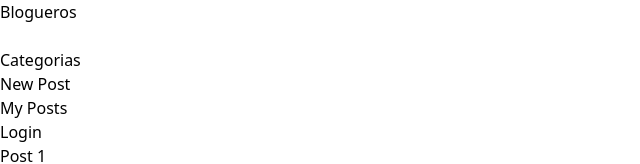
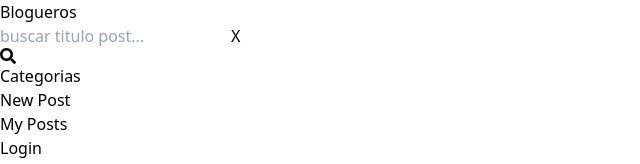
Before and after one commit to GDavidDias/Blog, a React (Vite) app in the folder client/: page /#/home in a window 1280 px wide. Shown: the top 164 px of the page, without its empty margins (0-640 px from the left). Built offline with nearby package versions, Linux system fonts and the light colour scheme.

Commit message:
funcionalidad menu categoria y ux buscar titulo

```diff
--- a/client/src/views/NavBar/NavBar.jsx
+++ b/client/src/views/NavBar/NavBar.jsx
@@ -1,4 +1,5 @@
 import style from './NavBar.module.css';
+import {FaSearch} from 'react-icons/fa';
 import { useDispatch, useSelector } from "react-redux";
 import { setPage } from "../../redux/pageSlice";
 
@@ -12,7 +13,12 @@ const NavBar = () => {
 
     const[open, setOpen] = useState(false);
     const postSG = useSelector((state)=>state.posts.posts);
+    const[input,setInput]=useState('');
 
+    const handleInput = (event) => {
+        const {value} = event.target;
+        setInput(value);
+    };
 
 
     const handleBlogueros = () =>{
@@ -46,6 +52,10 @@ const NavBar = () => {
     },[open])
 
     useEffect(()=>{
+        console.log('que tiene input: ', input)
+    },[input])
+
+    useEffect(()=>{
         setOpen(false);
     },[]);
 
@@ -69,19 +79,33 @@ const NavBar = () => {
                     onClick={()=>handleBlogueros()}
                 >Blogueros</h1>
             </div>
-            <div>
-                <input></input>
+            <div className='flex flex-row items-center'>
+                <input
+                    className='w-64 h-8 p-2 border-2'
+                    placeholder='buscar titulo post...'
+                    onChange={handleInput}
+                    value={input}
+                />
+                <button
+                    className='text-lg border-2 bg-white'
+                    onClick={()=>setInput('')}
+                >X</button>
+                <FaSearch
+                    className='text-lg ml-2 cursor-pointer'
+
+                />
             </div>
             <div>
                 <h1
                     className="cursor-pointer"
-                    //onClick={()=>{setOpen(!open)}}
+                    onClick={()=>{setOpen(!open)}}
                     onMouseEnter={()=>{setOpen(!open)}}
                 >Categorias</h1>
             </div>
-            <div ref={menuRef}>
+
             <div
                 className={`${style.dropDownMenuCat} ${open ?style.active :style.inactive}`}
+                ref={menuRef}
             >
                 <ul>
                     <DropdownCategories
@@ -98,7 +122,6 @@ const NavBar = () => {
                         ))
                     }
                 </ul>
-                </div>
             </div>
             <div>
                 <h1>New Post</h1>
--- a/client/src/views/NavBar/NavBar.module.css
+++ b/client/src/views/NavBar/NavBar.module.css
@@ -1,7 +1,7 @@
 .dropDownMenuCat{
     position: absolute;
     top: 10vh;
-    right: 40%;
+    right: 30%;
     background-color: #FFF;
     border-radius: 15px;
     padding: 10px 20px;
```
Lines whose indentation alone changed are shown as unchanged.
